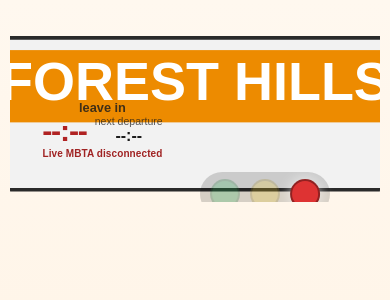
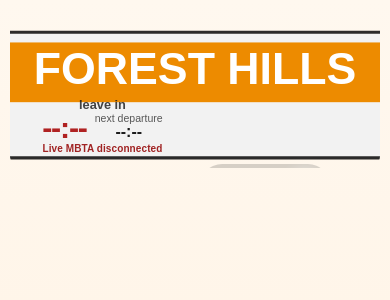
Before and after one commit to johnpoyntz/foresthillsdeparture, a Next.js app: page / in a window 390 px wide. Shown: the top 300 px of the page. Built offline with nearby package versions, Linux system fonts and the light colour scheme; no server answers.

Commit message:
Tighten mobile vertical layout

```diff
--- a/app/page.module.css
+++ b/app/page.module.css
@@ -255,21 +255,21 @@
   .signPanel {
     width: 100%;
     border-radius: 12px;
-    aspect-ratio: 980 / 520;
+    aspect-ratio: 980 / 430;
   }
 
   .overlay {
     left: 6%;
     right: 6%;
-    top: 48%;
-    bottom: 4%;
+    top: 56%;
+    bottom: 4.5%;
     align-items: center;
-    gap: 6px;
+    gap: 4px;
   }
 
   .infoBar {
     align-items: center;
-    gap: 10px;
+    gap: 8px;
     grid-template-columns: 1fr;
     justify-items: center;
     text-align: center;
@@ -289,6 +289,7 @@
     justify-content: center;
     white-space: normal;
     line-height: 1.2;
+    margin-top: 1px;
   }
 
   .departureRow {
@@ -313,8 +314,8 @@
   }
 
   .lightColumn {
-    margin-top: 2px;
-    gap: 6px;
+    margin-top: 1px;
+    gap: 4px;
   }
 
   .lightStack {
```
